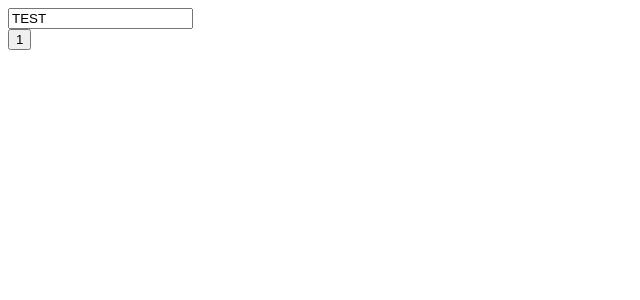
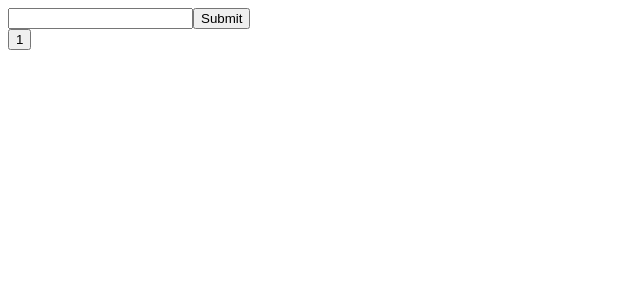
Before and after one commit to a-michael02030/tictactoe, a Next.js app: page / in a window 1280 px wide. Shown: the top 300 px of the page, without its empty margins (0-640 px from the left). Built offline with nearby package versions, Linux system fonts and the light colour scheme.

Commit message:
Add Date picker

```diff
--- a/package.json
+++ b/package.json
@@ -11,6 +11,8 @@
   "dependencies": {
     "next": "^14.1.0",
     "react": "^18",
+    "react-bootstrap": "^2.10.1",
+    "react-datepicker": "^6.1.0",
     "react-dom": "^18"
   }
 }
--- /dev/null
+++ b/src/app/Components/DatePicker.js
@@ -0,0 +1,27 @@
+"use client";
+import { useState, Component, React} from 'react';
+import DatePicker from 'react-datepicker'
+import 'react-datepicker/dist/react-datepicker.css';
+import { Button} from 'react-bootstrap';
+
+export default function DatePickerComponent({returnRange}) {
+    const [date, setDate] = useState(new Date());
+    const [startDate, setStartDate] = useState();
+    const [endDate, setEndDate] = useState();
+    const handleChange = (range) => {
+      const [startDate, endDate] = range;
+      console.log("Hello");
+      setStartDate(startDate);
+      setEndDate(endDate);
+    };
+
+    return (
+      <div>
+        <DatePicker selected={date} onChange={handleChange}
+        startDate={startDate}
+        endDate={endDate}
+        selectsRange/>
+        <Button onClick = {()=>returnRange([startDate,endDate])}  as="input" type="submit" value="Submit" />
+      </div>
+    );
+  }
--- a/src/app/Square.js
+++ b/src/app/Components/Square.js
@@ -5,7 +5,7 @@ export default function Square({value})  {
         start:0
     }
     const onClick = () =>{
-        setValues({...values,"start":(values.start+1%values.availableValues.length)});
+        setValues({...values,"start":((values.start+1)%values.availableValues.length)});
     }
     const [values,setValues] = useState(initialValues)
     return (<button className="square" onClick={onClick}>{values.availableValues[values.start]}</button>);
--- a/src/app/page.js
+++ b/src/app/page.js
@@ -2,15 +2,17 @@
 
 import Image from "next/image";
 import styles from "./page.module.css";
-import Square from "./Square";
-import EnterField from "./EnterField"
+import Square from "./Components/Square";
+import EnterField from "./Components/EnterField"
 import {useState, Component, React } from 'react';
+import DatePickerComponent from "./Components/DatePicker";
 
 export default function Home() {
   const initialValues = {
     calendarArray:[],
     numMonths: 0,
-
+    startDate:null,
+    endDate:null,
   }
   const [values, setValues] = useState(initialValues);
   const enterFieldValue = (enterFieldValue) => {
@@ -18,12 +20,19 @@ export default function Home() {
     for(var i = 0; i < enterFieldValue; i++){
       tempArray.push({value:"X"});
     }
-
     setValues({...values,"calendarArray":tempArray
     });
   }
+  const returnDate = (range) => {
+    console.log("HELLO");
+    const [startDate, endDate] = range;
+    console.log(startDate);
+    console.log(endDate);
+    setValues({...values,"startDate":startDate, "endDate":endDate});
+  }
   return (<>
-  <EnterField message="TEST" enterFieldValue={enterFieldValue}/>
+  <DatePickerComponent returnRange={returnDate}/>
+  <div>{values.startDate}</div>
   <div>
     {
       values.calendarArray.map((day)=>{
```
Also changed, not shown: src/app/Components/EnterField.js (renamed from src/app/EnterField.js), 1 other file (tests, documents, lock files or other folders).
